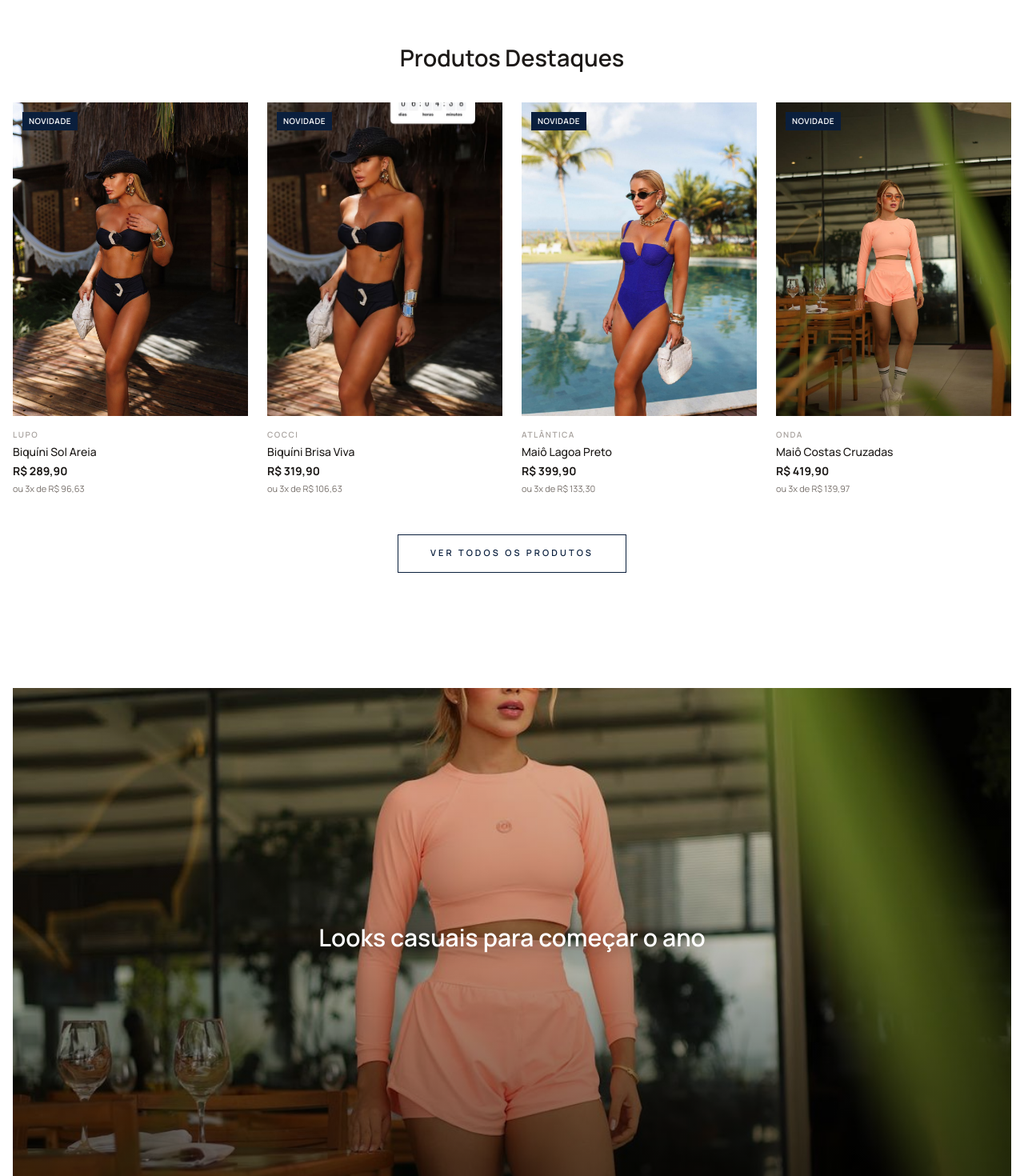
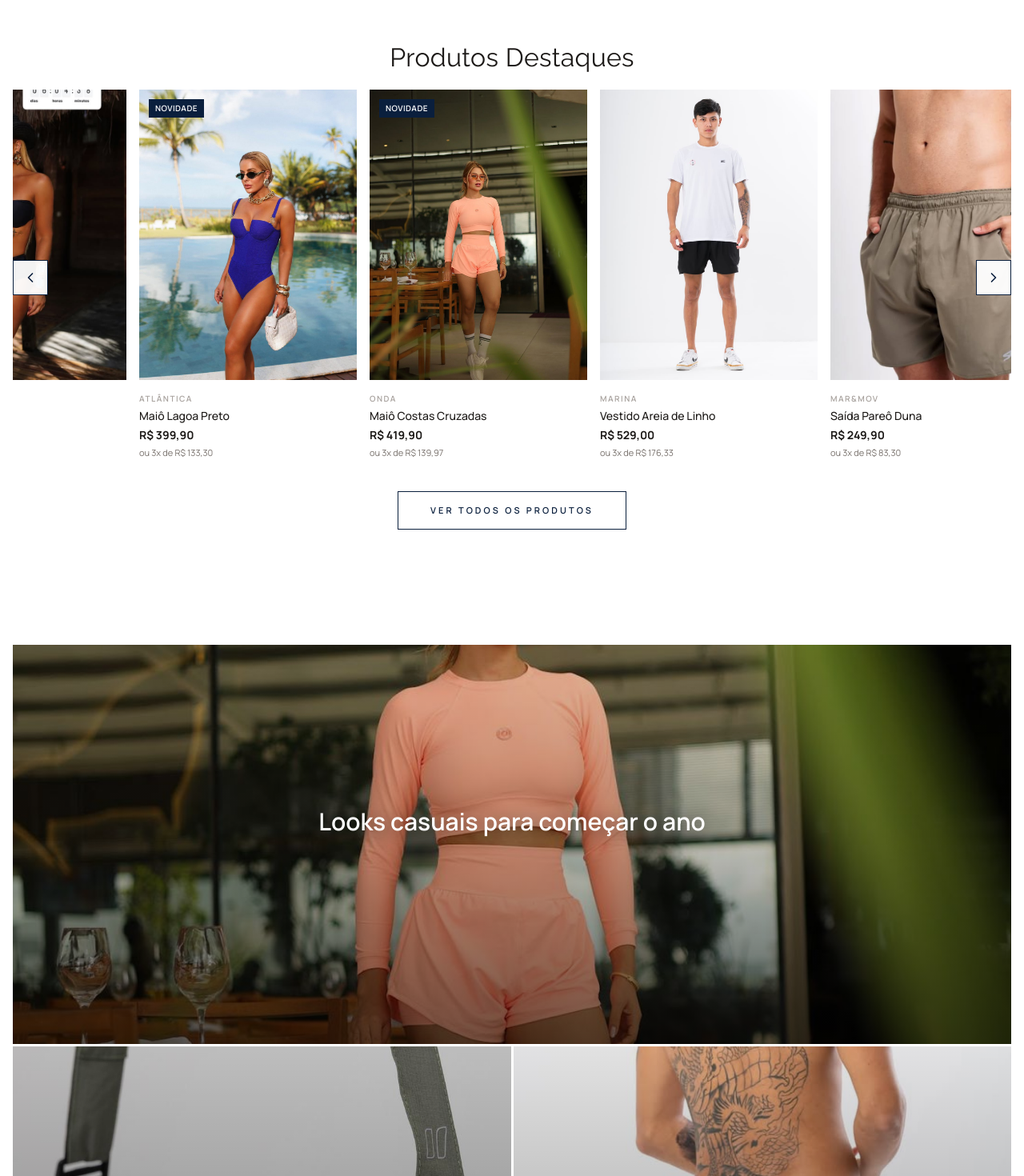
Before and after one commit to mhrzfrota/site-dropshipping, a React (Vite) app: page / in a window 1280 px wide. Shown: the part 880-2350 px from the top of the page at 80% size. Built offline with nearby package versions, Linux system fonts and the light colour scheme.

Commit message:
style:melhorias

```diff
--- a/index.html
+++ b/index.html
@@ -7,7 +7,7 @@
     <link rel="preconnect" href="https://fonts.googleapis.com" />
     <link rel="preconnect" href="https://fonts.gstatic.com" crossorigin />
     <link
-      href="https://fonts.googleapis.com/css2?family=Fraunces:opsz,wght@9..144,600;700;800&family=Manrope:wght@400;500;600;700;800&display=swap"
+      href="https://fonts.googleapis.com/css2?family=Fraunces:opsz,wght@9..144,600;700;800&family=Manrope:wght@400;500;600;700;800&family=Raleway:wght@400;500;600;700&display=swap"
       rel="stylesheet"
     />
     <meta
--- a/src/components/FeaturedProductsSection.tsx
+++ b/src/components/FeaturedProductsSection.tsx
@@ -1,31 +1,121 @@
-import React, { useState } from 'react'
+import React, { useEffect, useRef, useState } from 'react'
 import { Link } from 'react-router-dom'
 import { getAllProducts, formatPrice, normalizeSlug, type Product } from '../data/products'
 
 const fallbackImage = '/images/home-hero.png'
 
 const FeaturedProductsSection: React.FC = () => {
-  const products = getAllProducts().slice(0, 4)
+  const products = getAllProducts()
+  const loopedProducts = [...products, ...products, ...products]
+  const carouselRef = useRef<HTMLDivElement | null>(null)
+
+  const normalizeInfiniteScroll = () => {
+    const container = carouselRef.current
+    if (!container) return
+
+    const singleLoopWidth = container.scrollWidth / 3
+    if (!singleLoopWidth) return
+
+    if (container.scrollLeft >= singleLoopWidth * 2) {
+      container.scrollLeft -= singleLoopWidth
+    } else if (container.scrollLeft <= 0) {
+      container.scrollLeft += singleLoopWidth
+    }
+  }
+
+  const setMiddleLoopPosition = () => {
+    const container = carouselRef.current
+    if (!container) return
+
+    const singleLoopWidth = container.scrollWidth / 3
+    if (!singleLoopWidth) return
+
+    container.scrollLeft = singleLoopWidth
+  }
+
+  useEffect(() => {
+    setMiddleLoopPosition()
+    window.addEventListener('resize', setMiddleLoopPosition)
+
+    return () => {
+      window.removeEventListener('resize', setMiddleLoopPosition)
+    }
+  }, [])
+
+  const scrollProducts = (direction: 'prev' | 'next') => {
+    const container = carouselRef.current
+    if (!container) return
+
+    const firstItem = container.querySelector<HTMLElement>('[data-carousel-item]')
+    const itemWidth = firstItem?.getBoundingClientRect().width ?? Math.max(container.clientWidth * 0.25, 220)
+    const styles = window.getComputedStyle(container)
+    const gap = Number.parseFloat(styles.columnGap || styles.gap || '0') || 0
+    const amount = itemWidth + gap
+    const left = direction === 'next' ? amount : -amount
+
+    container.scrollBy({
+      left,
+      behavior: 'smooth',
+    })
+
+    window.setTimeout(() => {
+      normalizeInfiniteScroll()
+    }, 320)
+  }
 
   return (
     <section className="bg-white py-16">
       <div className="mx-auto max-w-[1400px] px-4">
-        <div className="mb-10 text-center">
-          <h2 className="text-2xl font-semibold text-stone-900 sm:text-[1.8rem]">
+        <div className="mb-6 text-center">
+          <h2 className="font-raleway text-2xl font-normal tracking-[0.01em] text-stone-900 sm:text-[2rem]">
             Produtos Destaques
           </h2>
         </div>
 
-        <div className="grid grid-cols-2 gap-4 md:grid-cols-4 md:gap-6">
-          {products.map((product) => (
-            <ProductCard key={product.id} product={product} />
-          ))}
+        <div className="relative">
+          <button
+            type="button"
+            aria-label="Produtos anteriores"
+            onClick={() => scrollProducts('prev')}
+            className="absolute left-0 top-1/2 z-10 inline-flex h-11 w-11 -translate-y-1/2 items-center justify-center border border-[#0a1f3d] bg-white/95 text-[#0a1f3d] transition hover:bg-[#0a1f3d] hover:text-white"
+          >
+            <svg viewBox="0 0 24 24" className="h-5 w-5" fill="none" stroke="currentColor" strokeWidth="2">
+              <path d="M15 18l-6-6 6-6" strokeLinecap="round" strokeLinejoin="round" />
+            </svg>
+          </button>
+
+          <button
+            type="button"
+            aria-label="Proximos produtos"
+            onClick={() => scrollProducts('next')}
+            className="absolute right-0 top-1/2 z-10 inline-flex h-11 w-11 -translate-y-1/2 items-center justify-center border border-[#0a1f3d] bg-white/95 text-[#0a1f3d] transition hover:bg-[#0a1f3d] hover:text-white"
+          >
+            <svg viewBox="0 0 24 24" className="h-5 w-5" fill="none" stroke="currentColor" strokeWidth="2">
+              <path d="M9 18l6-6-6-6" strokeLinecap="round" strokeLinejoin="round" />
+            </svg>
+          </button>
+
+          <div
+            ref={carouselRef}
+            onScroll={normalizeInfiniteScroll}
+            className="flex gap-4 overflow-x-hidden scroll-smooth px-14 pb-2 [scrollbar-width:none] [&::-webkit-scrollbar]:hidden"
+          >
+            {loopedProducts.map((product, index) => (
+              <div
+                key={`${product.id}-${index}`}
+                data-carousel-item
+                className="min-w-0 shrink-0 basis-[calc(50%-0.5rem)] md:basis-[calc(33.333%-0.7rem)] lg:basis-[calc(25%-0.75rem)]"
+              >
+                <ProductCard product={product} />
+              </div>
+            ))}
+          </div>
         </div>
 
-        <div className="mt-12 text-center">
+        <div className="mt-8 text-center">
           <Link
             to="/produtos"
-            className="inline-flex min-h-[48px] items-center justify-center border border-[#0a1f3d] px-10 text-[11px] font-semibold uppercase tracking-[0.28em] text-[#0a1f3d] transition hover:bg-[#0a1f3d] hover:text-white"
+            className="inline-flex min-h-[48px] items-center justify-center border border-[#0a1f3d] px-10 font-body text-[11px] font-semibold uppercase tracking-[0.28em] text-[#0a1f3d] transition hover:bg-[#0a1f3d] hover:text-white"
           >
             Ver todos os produtos
           </Link>
@@ -39,7 +129,7 @@ type ProductCardProps = {
   product: Product
 }
 
-const ProductCard: React.FC<ProductCardProps> = ({ product }) => {
+export const ProductCard: React.FC<ProductCardProps> = ({ product }) => {
   const [isHovered, setIsHovered] = useState(false)
   const [secondImageError, setSecondImageError] = useState(false)
 
--- a/src/components/HighlightsSection.tsx
+++ b/src/components/HighlightsSection.tsx
@@ -49,7 +49,7 @@ const HighlightsSection: React.FC = () => {
               key={item.title}
               to={item.href}
               className={`group relative isolate block overflow-hidden bg-stone-100 ${
-                item.featured ? 'aspect-[16/8] md:col-span-2' : 'aspect-[4/5] sm:aspect-[16/11]'
+                item.featured ? 'aspect-[5/2] md:col-span-2' : 'aspect-[8/11] sm:aspect-[4/3]'
               }`}
             >
               <img
@@ -68,11 +68,9 @@ const HighlightsSection: React.FC = () => {
                   {item.title}
                 </p>
 
-                {!item.featured && (
-                  <span className="inline-flex min-h-[42px] translate-y-3 items-center justify-center border border-white/90 px-8 text-sm font-semibold uppercase tracking-[0.08em] text-white opacity-0 transition duration-500 ease-out group-hover:translate-y-0 group-hover:opacity-100 group-focus-visible:translate-y-0 group-focus-visible:opacity-100">
-                    Ver mais
-                  </span>
-                )}
+                <span className="inline-flex min-h-[42px] translate-y-3 items-center justify-center border border-white/90 px-8 text-sm font-semibold uppercase tracking-[0.08em] text-white opacity-0 transition duration-500 ease-out group-hover:translate-y-0 group-hover:opacity-100 group-focus-visible:translate-y-0 group-focus-visible:opacity-100">
+                  Ver mais
+                </span>
               </div>
             </Link>
           ))}
--- a/src/components/NewArrivalsSection.tsx
+++ b/src/components/NewArrivalsSection.tsx
@@ -1,112 +1,33 @@
-import React, { useState } from 'react'
-import { Link } from 'react-router-dom'
+import React, { useMemo, useState } from 'react'
+import { getAllProducts, type Product } from '../data/products'
+import { ProductCard } from './FeaturedProductsSection'
 
 type TabKey = 'feminino' | 'masculino'
 
-type ProductCard = {
-  id: string
-  title: string
-  price: string
-  installment: string
-  image: string
-  href: string
-  colors?: string
-}
-
-const fallbackImage = '/images/biquini-2.jpg'
-
-const productTabs: Record<TabKey, ProductCard[]> = {
-  feminino: [
-    {
-      id: 'fem-1',
-      title: 'Blusa Cropped Frente Unica com Amarracao',
-      price: 'R$ 249,00',
-      installment: 'em 5x de R$ 49,80',
-      image: '/images/blusa-1.jpg',
-      href: '/produtos',
-    },
-    {
-      id: 'fem-2',
-      title: 'Blusa Feminina Fluida com Manga Kimono',
-      price: 'R$ 199,00',
-      installment: 'em 3x de R$ 66,33',
-      image: '/images/academia-4.jpg',
-      href: '/produtos',
-    },
-    {
-      id: 'fem-3',
-      title: 'Blusa Feminina Poas com Babados',
-      price: 'R$ 399,00',
-      installment: 'em 5x de R$ 79,80',
-      image: '/images/academia-1.jpg',
-      href: '/produtos',
-      colors: '+Cores',
-    },
-    {
-      id: 'fem-4',
-      title: 'Saia Longa Feminina Sereia em Renda',
-      price: 'R$ 299,00',
-      installment: 'em 5x de R$ 59,80',
-      image: '/images/bolsa-1.jpg',
-      href: '/produtos',
-    },
-  ],
-  masculino: [
-    {
-      id: 'masc-1',
-      title: 'Camisa Masculina Texturizada Manga Curta',
-      price: 'R$ 189,00',
-      installment: 'em 3x de R$ 63,00',
-      image: '/images/short-masc-2.jpg',
-      href: '/produtos',
-    },
-    {
-      id: 'masc-2',
-      title: 'Bermuda Masculina Alfaiatada Summer',
-      price: 'R$ 229,00',
-      installment: 'em 4x de R$ 57,25',
-      image: '/images/short-masc-4.jpg',
-      href: '/produtos',
-    },
-    {
-      id: 'masc-3',
-      title: 'Camiseta Masculina Dry Fit',
-      price: 'R$ 149,00',
-      installment: 'em 2x de R$ 74,50',
-      image: '/images/short-masc-3.jpg',
-      href: '/produtos',
-      colors: '+Cores',
-    },
-    {
-      id: 'masc-4',
-      title: 'Short Masculino Praia com Bolso',
-      price: 'R$ 169,00',
-      installment: 'em 3x de R$ 56,33',
-      image: '/images/short-masc.jpg',
-      href: '/produtos',
-    },
-  ],
-}
-
 const NewArrivalsSection: React.FC = () => {
   const [activeTab, setActiveTab] = useState<TabKey>('feminino')
+
+  const productTabs = useMemo<Record<TabKey, Product[]>>(() => {
+    const allProducts = getAllProducts()
+
+    return {
+      feminino: allProducts.filter((product) => ['biquinis', 'maios'].includes(product.category)),
+      masculino: allProducts.filter((product) => ['roupas', 'acessorios'].includes(product.category)),
+    }
+  }, [])
+
   const items = productTabs[activeTab]
-
-  const handleImageError = (event: React.SyntheticEvent<HTMLImageElement>) => {
-    const target = event.currentTarget
-    if (target.dataset.fallbackApplied) return
-    target.dataset.fallbackApplied = 'true'
-    target.src = fallbackImage
-  }
 
   return (
     <section id="vitrine" className="bg-white py-16 scroll-mt-28">
       <div className="mx-auto max-w-7xl px-3 sm:px-4">
         <div className="text-center">
-          <p className="text-xs font-semibold tracking-[0.32em] text-stone-500">NOVIDADES</p>
+          <h2 className="text-2xl font-semibold text-stone-900 sm:text-[1.8rem]">
+            Novidades
+          </h2>
         </div>
 
-        <div className="mt-2 flex items-center justify-center gap-4 sm:gap-6">
+        <div className="mt-5 flex items-center justify-center gap-4 sm:gap-6">
           {(['feminino', 'masculino'] as TabKey[]).map((tab) => {
             const isActive = activeTab === tab
             return (
@@ -131,40 +52,9 @@ const NewArrivalsSection: React.FC = () => {
           })}
         </div>
 
-        <div className="mt-10 grid gap-5 sm:grid-cols-2 lg:grid-cols-4">
-          {items.map((item) => (
-            <Link key={item.id} to={item.href} className="group">
-              <div className="relative overflow-hidden rounded-2xl bg-stone-100">
-                <div className="aspect-[2/3]">
-                  <img
-                    src={item.image}
-                    alt={item.title}
-                    className="h-full w-full object-cover"
-                    onError={handleImageError}
-                    loading="lazy"
-                    decoding="async"
-                  />
-                </div>
-                <span
-                  aria-hidden="true"
-                  className="absolute right-3 top-3 flex h-9 w-9 items-center justify-center rounded-full bg-white/95 text-[#0a1f3d] shadow-sm transition group-hover:scale-105"
-                >
-                  <svg viewBox="0 0 24 24" className="h-5 w-5" fill="none" stroke="currentColor" strokeWidth="1.6">
-                    <path d="M12 20.5s-6.5-4.2-8.3-7.6C2.3 10.7 3 8 5.4 6.8c2.1-1.1 4.2-0.2 5.3 1.3c1.1-1.5 3.2-2.4 5.3-1.3c2.4 1.2 3.1 3.9 1.7 6.1C18.5 16.3 12 20.5 12 20.5Z" />
-                  </svg>
-                </span>
-              </div>
-              <div className="mt-3 space-y-1">
-                <p className="text-sm font-medium text-[#0a1f3d]">{item.title}</p>
-                <div className="flex items-center justify-between gap-2 text-sm">
-                  <span className="font-semibold text-[#0a1f3d]">{item.price}</span>
-                  {item.colors && (
-                    <span className="text-xs font-semibold text-[#0a1f3d]/70">{item.colors}</span>
-                  )}
-                </div>
-                <p className="text-xs text-[#0a1f3d]/70">{item.installment}</p>
-              </div>
-            </Link>
+        <div className="mt-10 grid grid-cols-2 gap-4 md:grid-cols-4 md:gap-6">
+          {items.map((product) => (
+            <ProductCard key={`${activeTab}-${product.id}`} product={product} />
           ))}
         </div>
       </div>
--- a/tailwind.config.js
+++ b/tailwind.config.js
@@ -16,6 +16,7 @@ export default {
       fontFamily: {
         display: ['"Fraunces"', 'ui-serif', 'Georgia', 'serif'],
         body: ['"Manrope"', 'ui-sans-serif', 'system-ui', 'sans-serif'],
+        raleway: ['"Raleway"', 'ui-sans-serif', 'system-ui', 'sans-serif'],
       },
       boxShadow: {
         soft: '0 15px 35px rgba(13, 155, 211, 0.12)',
```
Also changed, not shown: src/components/TopBar.tsx (+11 -11 lines).
